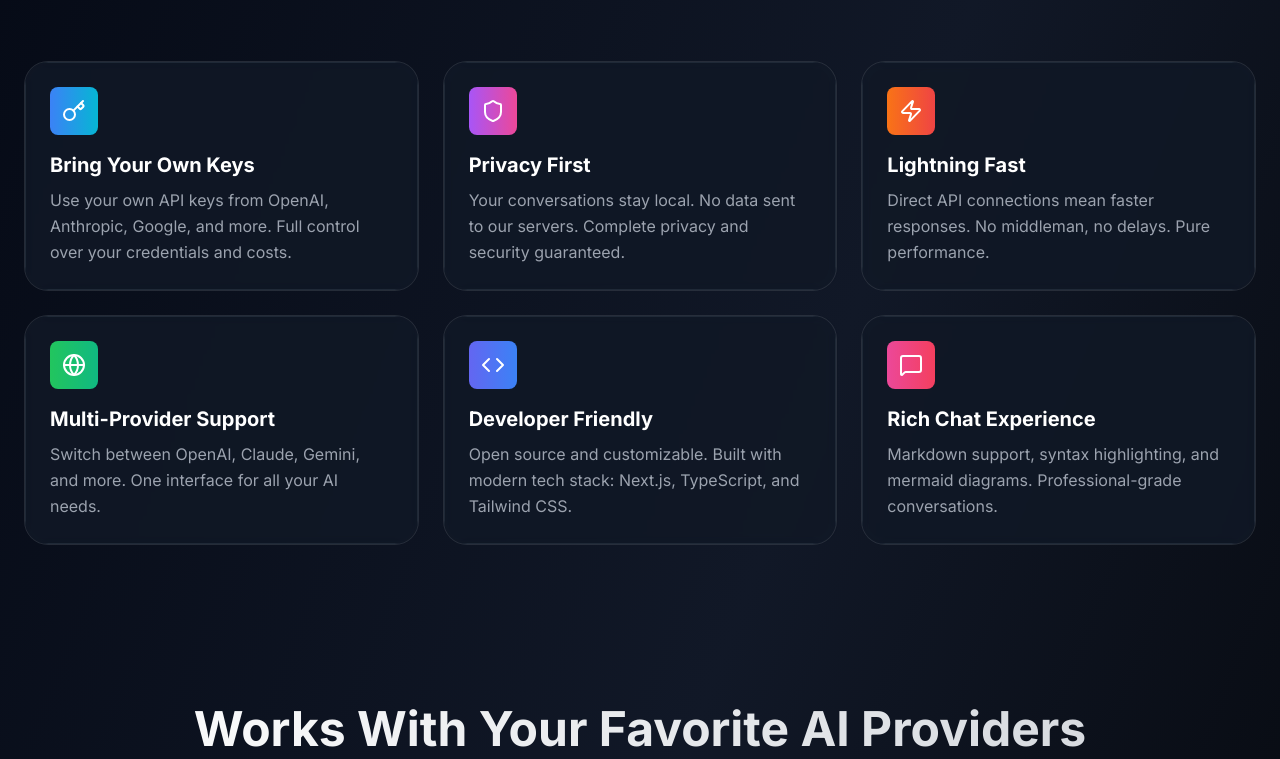
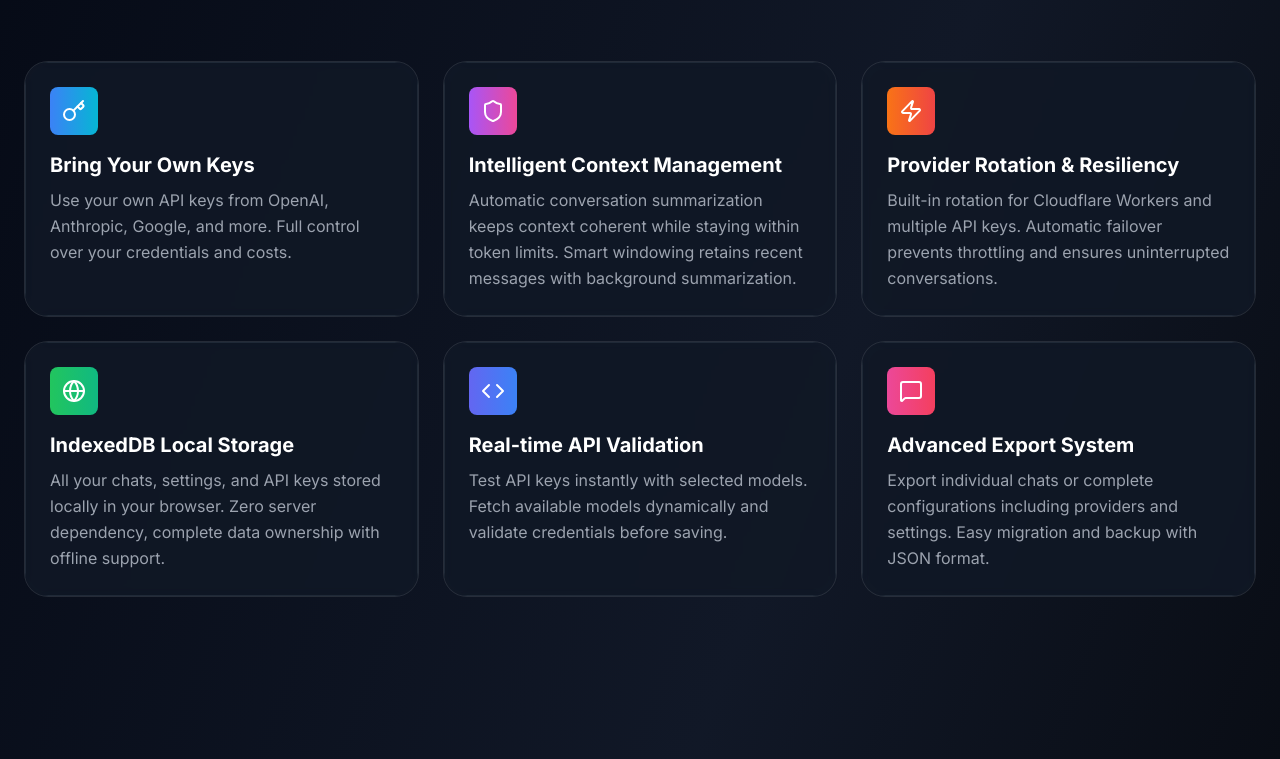
Before and after one commit to 0xarchit/ByokChat, a Next.js app: page / in a window 1280 px wide. Shown: the part 795-1554 px from the top of the page. Built offline with nearby package versions, Linux system fonts and the light colour scheme.

Commit message:
feat: add ClickSpark component for interactive spark effects and update dependencies

```diff
--- a/app/page.tsx
+++ b/app/page.tsx
@@ -52,6 +52,10 @@ const Orb = dynamic(() => import("@/components/reactbits/Orb"), {
   ssr: false,
 });
 
+const ClickSpark = dynamic(() => import("@/components/reactbits/ClickSpark"), {
+  ssr: false,
+});
+
 export default function LandingPage() {
   const features = [
     {
@@ -63,37 +67,37 @@ export default function LandingPage() {
     },
     {
       icon: Shield,
-      title: "Privacy First",
+      title: "Intelligent Context Management",
       description:
-        "Your conversations stay local. No data sent to our servers. Complete privacy and security guaranteed.",
+        "Automatic conversation summarization keeps context coherent while staying within token limits. Smart windowing retains recent messages with background summarization.",
       color: "from-purple-500 to-pink-500",
     },
     {
       icon: Zap,
-      title: "Lightning Fast",
+      title: "Provider Rotation & Resiliency",
       description:
-        "Direct API connections mean faster responses. No middleman, no delays. Pure performance.",
+        "Built-in rotation for Cloudflare Workers and multiple API keys. Automatic failover prevents throttling and ensures uninterrupted conversations.",
       color: "from-orange-500 to-red-500",
     },
     {
       icon: Globe,
-      title: "Multi-Provider Support",
+      title: "IndexedDB Local Storage",
       description:
-        "Switch between OpenAI, Claude, Gemini, and more. One interface for all your AI needs.",
+        "All your chats, settings, and API keys stored locally in your browser. Zero server dependency, complete data ownership with offline support.",
       color: "from-green-500 to-emerald-500",
     },
     {
       icon: Code,
-      title: "Developer Friendly",
+      title: "Real-time API Validation",
       description:
-        "Open source and customizable. Built with modern tech stack: Next.js, TypeScript, and Tailwind CSS.",
+        "Test API keys instantly with selected models. Fetch available models dynamically and validate credentials before saving.",
       color: "from-indigo-500 to-blue-500",
     },
     {
       icon: MessageSquare,
-      title: "Rich Chat Experience",
+      title: "Advanced Export System",
       description:
-        "Markdown support, syntax highlighting, and mermaid diagrams. Professional-grade conversations.",
+        "Export individual chats or complete configurations including providers and settings. Easy migration and backup with JSON format.",
       color: "from-pink-500 to-rose-500",
     },
   ];
@@ -119,6 +123,15 @@ export default function LandingPage() {
   ];
 
   return (
+    <ClickSpark
+      sparkColor="#60a5fa"
+      sparkSize={12}
+      sparkRadius={20}
+      sparkCount={8}
+      duration={500}
+      easing="ease-out"
+      extraScale={1.2}
+    >
       <div className="min-h-screen bg-gradient-to-br from-gray-950 via-gray-900 to-black text-white overflow-x-hidden scroll-smooth">
         {}
         <TargetCursor />
@@ -210,8 +223,8 @@ export default function LandingPage() {
             <AnimatedContent distance={80} duration={1} delay={0.5}>
               <p className="text-lg sm:text-xl text-gray-300 mb-10 leading-relaxed px-4">
                 BYOK Chat empowers you with complete control over your AI
-              conversations. Use your own API keys, keep your data private, and
-              enjoy unlimited conversations without any middleman.
+                conversations. Use your own API keys, keep your data private,
+                and enjoy unlimited conversations without any middleman.
               </p>
             </AnimatedContent>
 
@@ -428,5 +441,6 @@ export default function LandingPage() {
           </div>
         </footer>
       </div>
+    </ClickSpark>
   );
 }
--- /dev/null
+++ b/components/reactbits/ClickSpark.tsx
@@ -0,0 +1,172 @@
+import React, { useRef, useEffect, useCallback } from "react";
+
+interface ClickSparkProps {
+  sparkColor?: string;
+  sparkSize?: number;
+  sparkRadius?: number;
+  sparkCount?: number;
+  duration?: number;
+  easing?: "linear" | "ease-in" | "ease-out" | "ease-in-out";
+  extraScale?: number;
+  children?: React.ReactNode;
+}
+
+interface Spark {
+  x: number;
+  y: number;
+  angle: number;
+  startTime: number;
+}
+
+const ClickSpark: React.FC<ClickSparkProps> = ({
+  sparkColor = "#fff",
+  sparkSize = 10,
+  sparkRadius = 15,
+  sparkCount = 8,
+  duration = 400,
+  easing = "ease-out",
+  extraScale = 1.0,
+  children,
+}) => {
+  const canvasRef = useRef<HTMLCanvasElement>(null);
+  const sparksRef = useRef<Spark[]>([]);
+  const startTimeRef = useRef<number | null>(null);
+
+  useEffect(() => {
+    const canvas = canvasRef.current;
+    if (!canvas) return;
+
+    const parent = canvas.parentElement;
+    if (!parent) return;
+
+    let resizeTimeout: NodeJS.Timeout;
+
+    const resizeCanvas = () => {
+      const { width, height } = parent.getBoundingClientRect();
+      if (canvas.width !== width || canvas.height !== height) {
+        canvas.width = width;
+        canvas.height = height;
+      }
+    };
+
+    const handleResize = () => {
+      clearTimeout(resizeTimeout);
+      resizeTimeout = setTimeout(resizeCanvas, 100);
+    };
+
+    const ro = new ResizeObserver(handleResize);
+    ro.observe(parent);
+
+    resizeCanvas();
+
+    return () => {
+      ro.disconnect();
+      clearTimeout(resizeTimeout);
+    };
+  }, []);
+
+  const easeFunc = useCallback(
+    (t: number) => {
+      switch (easing) {
+        case "linear":
+          return t;
+        case "ease-in":
+          return t * t;
+        case "ease-in-out":
+          return t < 0.5 ? 2 * t * t : -1 + (4 - 2 * t) * t;
+        default:
+          return t * (2 - t);
+      }
+    },
+    [easing]
+  );
+
+  useEffect(() => {
+    const canvas = canvasRef.current;
+    if (!canvas) return;
+    const ctx = canvas.getContext("2d");
+    if (!ctx) return;
+
+    let animationId: number;
+
+    const draw = (timestamp: number) => {
+      if (!startTimeRef.current) {
+        startTimeRef.current = timestamp;
+      }
+      ctx?.clearRect(0, 0, canvas.width, canvas.height);
+
+      sparksRef.current = sparksRef.current.filter((spark: Spark) => {
+        const elapsed = timestamp - spark.startTime;
+        if (elapsed >= duration) {
+          return false;
+        }
+
+        const progress = elapsed / duration;
+        const eased = easeFunc(progress);
+
+        const distance = eased * sparkRadius * extraScale;
+        const lineLength = sparkSize * (1 - eased);
+
+        const x1 = spark.x + distance * Math.cos(spark.angle);
+        const y1 = spark.y + distance * Math.sin(spark.angle);
+        const x2 = spark.x + (distance + lineLength) * Math.cos(spark.angle);
+        const y2 = spark.y + (distance + lineLength) * Math.sin(spark.angle);
+
+        ctx.strokeStyle = sparkColor;
+        ctx.lineWidth = 2;
+        ctx.beginPath();
+        ctx.moveTo(x1, y1);
+        ctx.lineTo(x2, y2);
+        ctx.stroke();
+
+        return true;
+      });
+
+      animationId = requestAnimationFrame(draw);
+    };
+
+    animationId = requestAnimationFrame(draw);
+
+    return () => {
+      cancelAnimationFrame(animationId);
+    };
+  }, [
+    sparkColor,
+    sparkSize,
+    sparkRadius,
+    sparkCount,
+    duration,
+    easeFunc,
+    extraScale,
+  ]);
+
+  const handleClick = (e: React.MouseEvent<HTMLDivElement>): void => {
+    const canvas = canvasRef.current;
+    if (!canvas) return;
+    const rect = canvas.getBoundingClientRect();
+    const x = e.clientX - rect.left;
+    const y = e.clientY - rect.top;
+
+    const now = performance.now();
+    const newSparks: Spark[] = Array.from({ length: sparkCount }, (_, i) => ({
+      x,
+      y,
+      angle: (2 * Math.PI * i) / sparkCount,
+      startTime: now,
+    }));
+
+    sparksRef.current.push(...newSparks);
+  };
+
+  return (
+    <div className="relative w-full h-full" onClick={handleClick}>
+      <canvas
+        ref={canvasRef}
+        className="absolute inset-0 pointer-events-none z-50"
+      />
+      {children}
+    </div>
+  );
+};
+
+export default ClickSpark;
--- a/package.json
+++ b/package.json
@@ -57,6 +57,7 @@
     "react-dom": "19.2.0",
     "react-hook-form": "^7.65.0",
     "react-hot-toast": "^2.6.0",
+    "react-icons": "^5.5.0",
     "react-markdown": "^10.1.0",
     "react-resizable-panels": "^3.0.6",
     "react-syntax-highlighter": "^16.0.0",
```
Also changed, not shown: 1 other file (tests, documents, lock files or other folders). Lines whose indentation alone changed are shown as unchanged.
